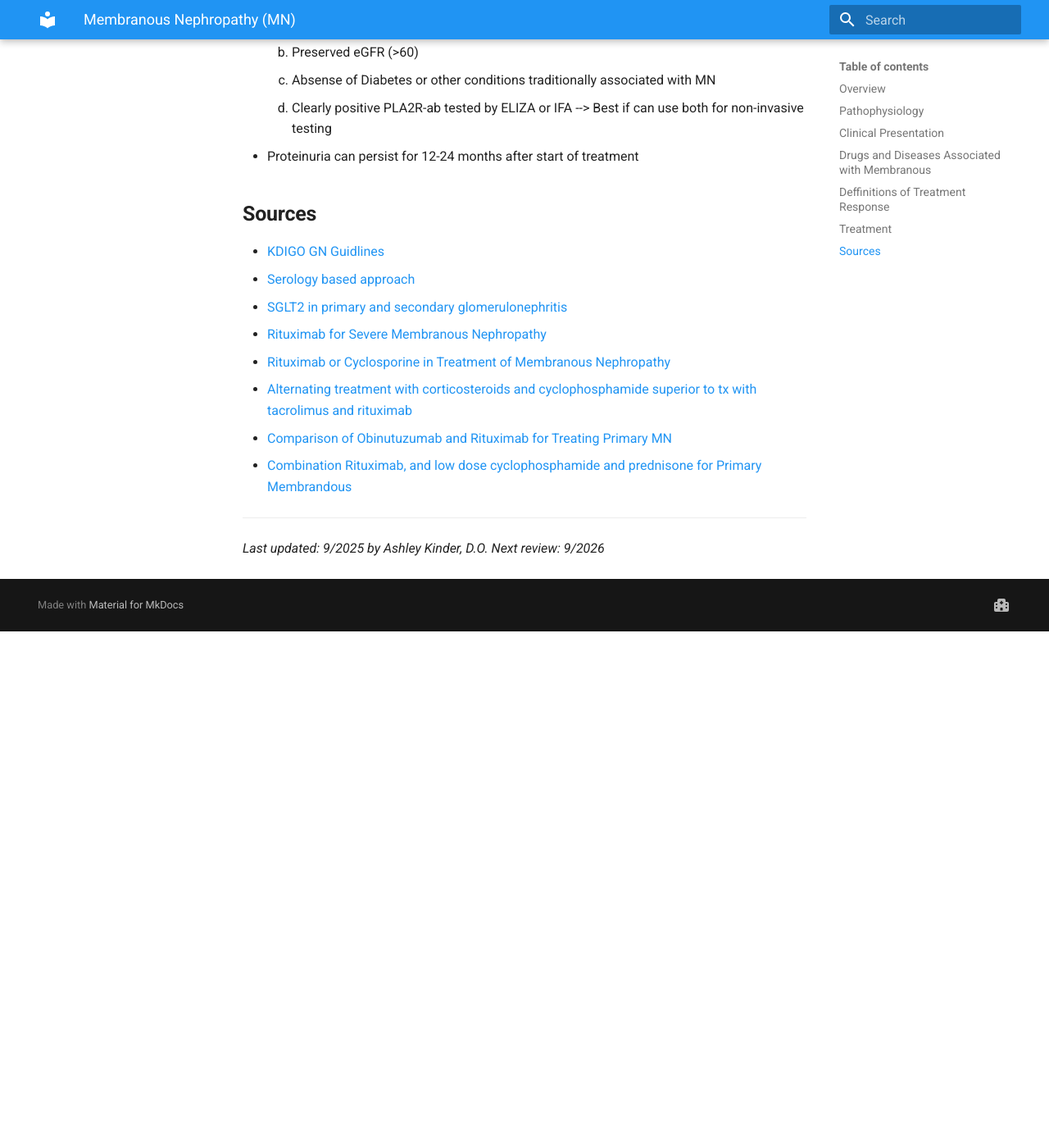
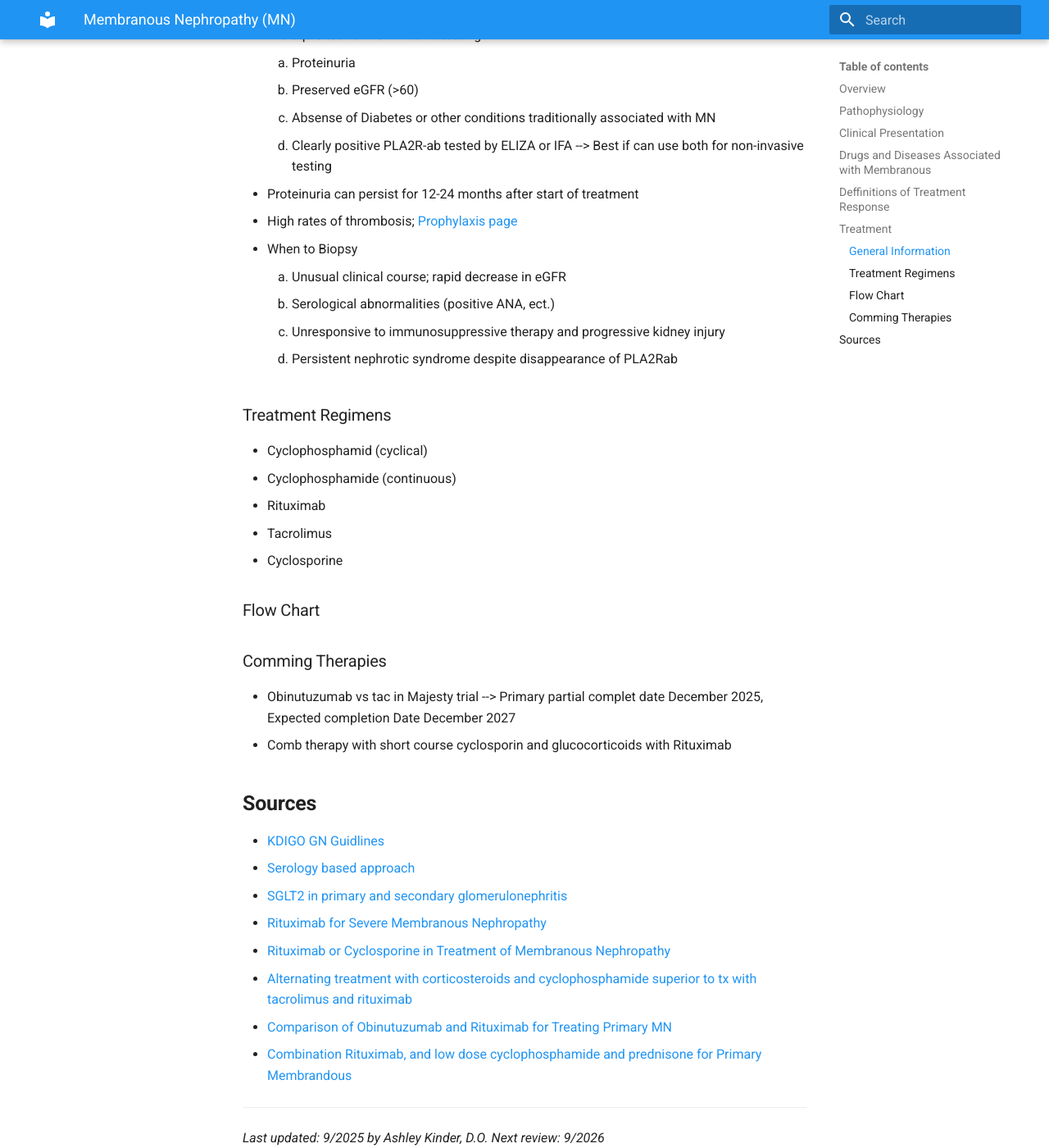
Before and after one commit to TTUNEPH2025/GN, an MkDocs documentation site: the page built from docs/Membranous.md, in a window 1280 px wide and 1400 px high, scrolled down 3720 px. Shown: the whole window at 82% size. Built offline with MkDocs 1.6.1 and Material for MkDocs 9.7.7, drawn with Linux system fonts in a browser that asks for light colours; before the commit the page ends 4490 px from its top, so only the background shows below that.

Commit message:
Update Membranous.md

```diff
--- a/docs/Membranous.md
+++ b/docs/Membranous.md
@@ -83,6 +83,7 @@
     2. Or increased, but still reduced serum albumin levels as markers for resistent disease
   * Best Model for predicitive of response to treatment is PLA2R ab titer w/serum Albumin at 3months of treatment
 ## **Treatment**
+### General Information
  * It is reasonable to wait 6 months, while patient is on maximal anti-proteinuric therapy, before starting immunosupressive therapy due to high rates of spontaneous remission.
  * PLA2R-ab testing with ELIZA and/or IFA is cleared by FDA for aid in diagnosis only. Use for PLA2R-ab testing in monitoring is off lable use, though used extensively in guidline recomendations
  * Prerequisites for Noninvasive testing
@@ -91,6 +92,22 @@
     3. Absense of Diabetes or other conditions traditionally associated with MN
     4. Clearly positive PLA2R-ab tested by ELIZA or IFA --> Best if can use both for non-invasive testing
  * Proteinuria can persist for 12-24 months after start of treatment
+ * High rates of thrombosis; [Prophylaxis page](Prophylaxis.md)
+ * When to Biopsy
+    1. Unusual clinical course; rapid decrease in eGFR
+    2. Serological abnormalities (positive ANA, ect.)
+    3. Unresponsive to immunosuppressive therapy and progressive kidney injury
+    4. Persistent nephrotic syndrome despite disappearance of PLA2Rab
+### Treatment Regimens
+ * Cyclophosphamid (cyclical)
+ * Cyclophosphamide (continuous)
+ * Rituximab
+ * Tacrolimus
+ * Cyclosporine
+### Flow Chart
+### Comming Therapies
+  * Obinutuzumab vs tac in Majesty trial --> Primary partial complet date December 2025, Expected completion Date December 2027
+  * Comb therapy with short course cyclosporin and glucocorticoids with Rituximab
 ## **Sources**
 * [KDIGO GN Guidlines](https://kdigo.org/guidelines/gd/)
 * [Serology based approach](https://pubmed.ncbi.nlm.nih.gov/27777266/)
```
